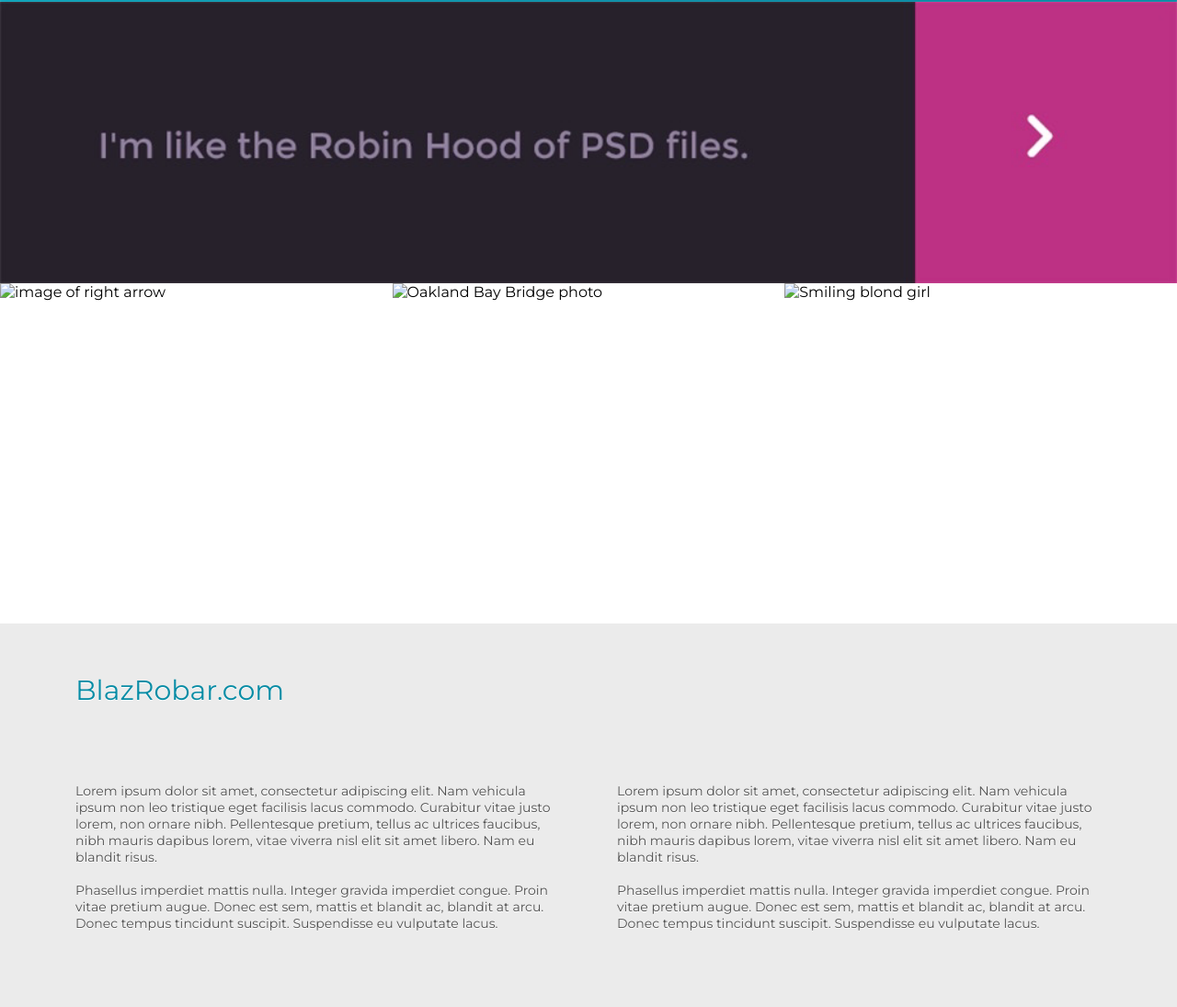
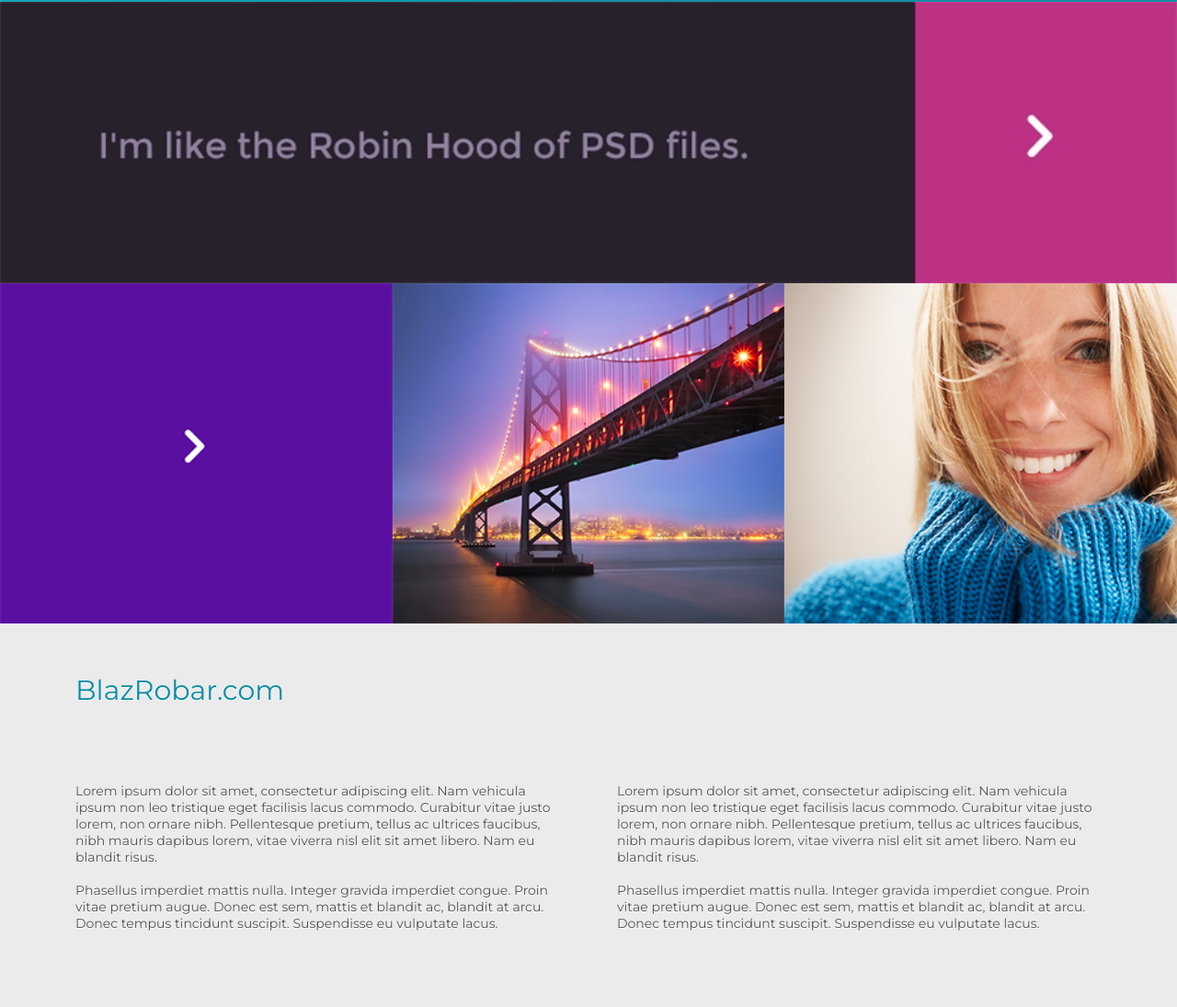
Before and after one commit to Golovolastik/bsuir_ui_lab_2, a plain HTML site: page index.html in a window 1280 px wide. Shown: the part 922-2017 px from the top of the page at 92% size. Drawn offline with Linux system fonts and the light colour scheme; the site is published under a folder, as on GitHub Pages, so addresses that start at the root find nothing.

Commit message:
fix: images path

```diff
--- a/index.html
+++ b/index.html
@@ -32,9 +32,9 @@
         <img src="img/Text_Box.png" width="1024" height="245" alt="I'm like a robin hood of psd files">
     </section>
     <section class="images-block">
-        <img src="/img/1.png" width="341" height="296" alt="image of right arrow">
-        <img src="/img/2.png" width="341" height="296" alt="Oakland Bay Bridge photo">
-        <img src="/img/3.png" width="341" height="296" alt="Smiling blond girl">
+        <img src="img/1.png" width="341" height="296" alt="image of right arrow">
+        <img src="img/2.png" width="341" height="296" alt="Oakland Bay Bridge photo">
+        <img src="img/3.png" width="341" height="296" alt="Smiling blond girl">
     </section>
     <article class="text">
         <label class="article-title">BlazRobar.com</label>
```
